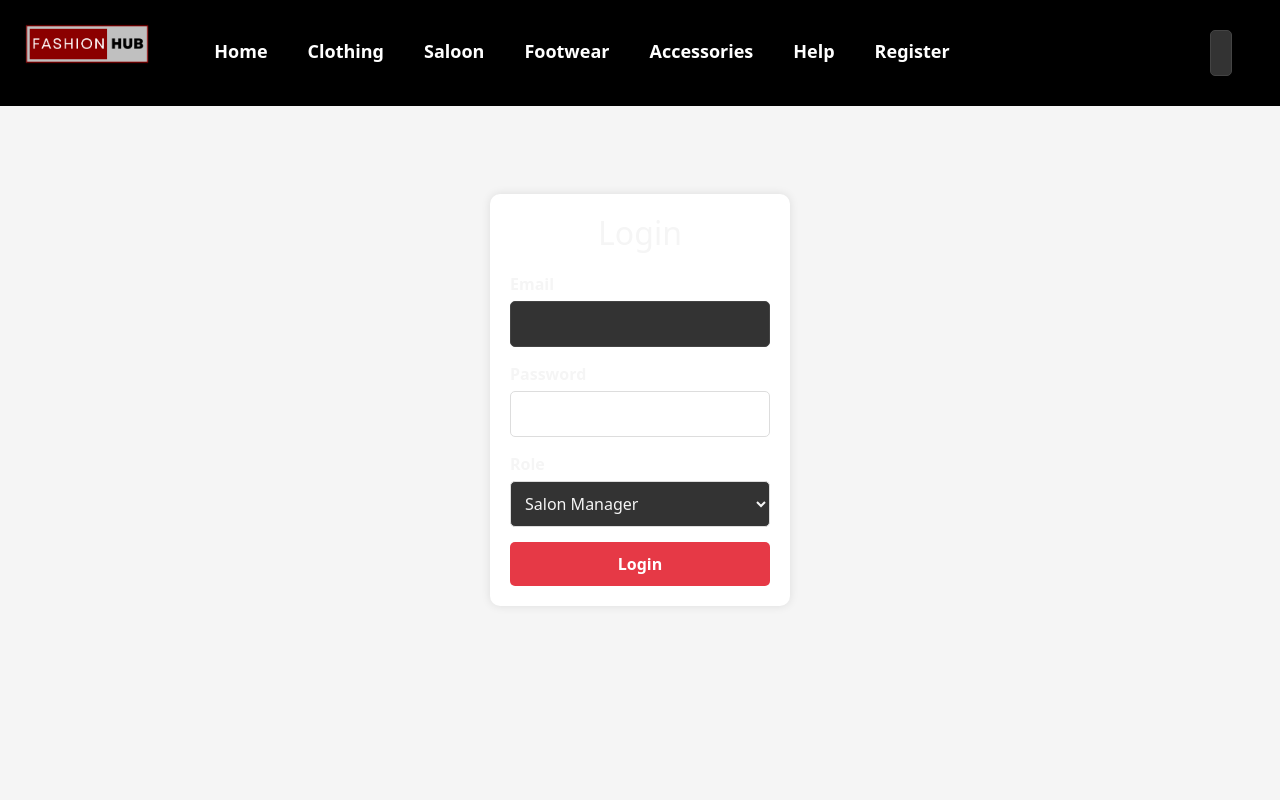
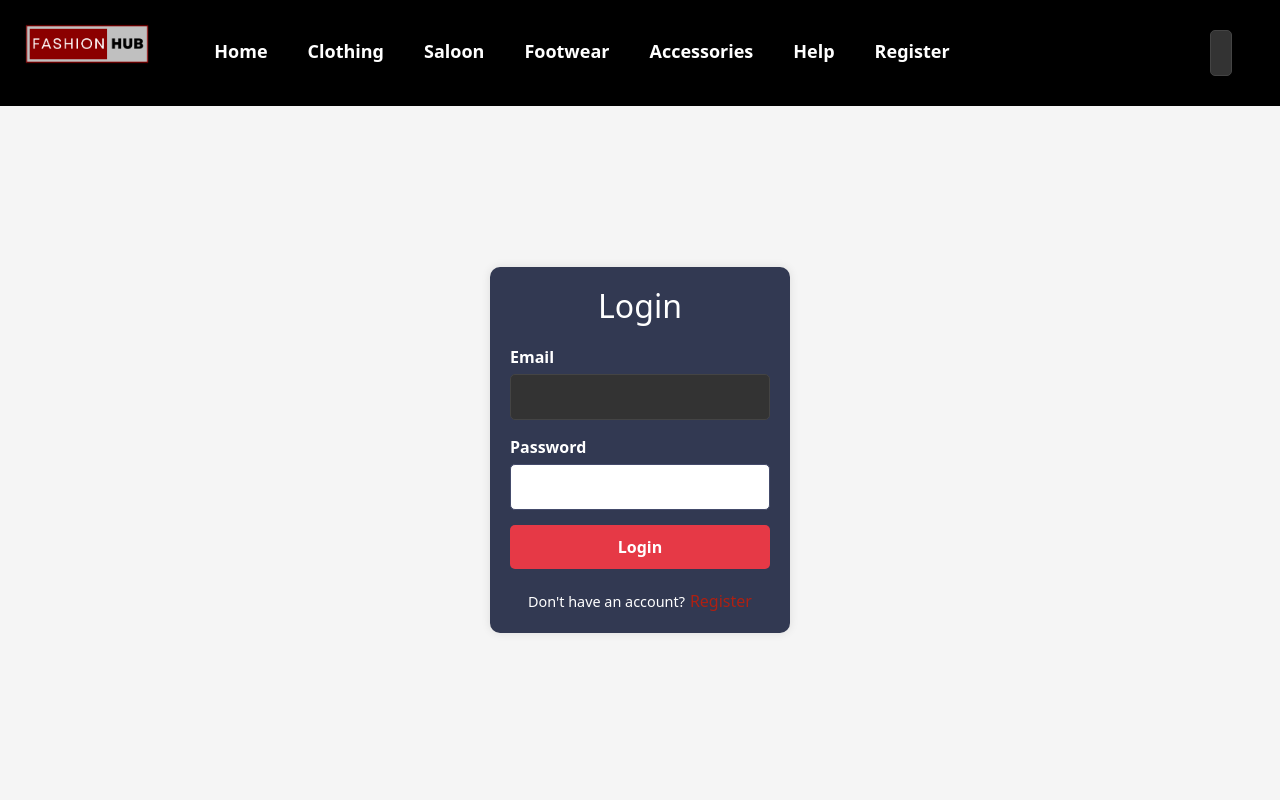
Before and after one commit to GehanFonseka/ITP_Project_FashionHub, a React (Create React App) app in the folder Frontend/: page /Login in a window 1280 px wide. Shown: the top 800 px of the page. Built offline with nearby package versions, Linux system fonts and the light colour scheme; the HTML template or start-up script is replaced by a standard one.

Commit message:
Don't change anything
adding login part

```diff
--- a/Frontend/src/App.js
+++ b/Frontend/src/App.js
@@ -26,7 +26,7 @@ function App() {
       <Routes>
 
         <Route path="/" element={<HeroSection />} />
-        <Route path="/login" element={<Login />} />
+        <Route path="/Login" element={<Login />} />
           <Route path="/register" element={<Register />} />
         <Route path="/salon" element={<><Sidebar /><Salonhome /></>} />
         <Route path="/ServiceList" element={<><Sidebar /><ServiceList /></>} />
--- a/Frontend/src/Components/home/HeroSection.js
+++ b/Frontend/src/Components/home/HeroSection.js
@@ -6,6 +6,7 @@ import salon from '../../assets/salon.jpg';
 
 const HeroSection = () => {
   return (
+    <div>
       <HeroContainer>
         <HeroItem>
           <HeroImage src={menImage} alt="Shop Men's Clothing" />
@@ -32,6 +33,9 @@ const HeroSection = () => {
           </HeroTextBox>
         </HeroItem>
       </HeroContainer>
+
+
+    </div>
   );
 };
 
@@ -39,44 +43,44 @@ export default HeroSection;
 
 const HeroContainer = styled.div`
   display: flex;
-  flex-wrap: wrap; /* Allow items to wrap to the next row */
+  flex-wrap: wrap;
   justify-content: space-between;
   align-items: center;
   margin-top: 100px;
   padding: 60px;
-  background-color: #e0f7fa; /* Light cyan background color for contrast */
+  background-color: #ffffff;
 `;
 
 const HeroItem = styled.div`
   position: relative;
-  width: ${(props) => (props.wide ? '100%' : '48%')}; /* Make salon image twice as wide */
-  margin-bottom: 60px; /* Add space between rows */
+  width: ${(props) => (props.wide ? '100%' : '48%')};
+  margin-bottom: 60px;
 `;
 
 const HeroImage = styled.img`
   width: 100%;
   border-radius: 10px;
-  filter: brightness(70%); /* Darken the image to make the text box more prominent */
+  filter: brightness(70%);
 `;
 
 const HeroTextBox = styled.div`
   position: absolute;
-  bottom: 0; /* Aligns the text box at the bottom */
+  bottom: 0;
   left: 0;
-  width: ${(props) => (props.wide ? '100%' : '100%')}; /* Make text box full width of the image */
+  width: ${(props) => (props.wide ? '100%' : '100%')};
   padding: 15px 20px;
-  background-color: rgba(0, 0, 0, 0.6); /* Semi-transparent black background */
+  background-color: rgba(0, 0, 0, 0.6);
   border-bottom-left-radius: 10px;
   border-bottom-right-radius: 10px;
-  color: #ffffff; /* White text color inside the box */
+  color: #ffffff;
   text-align: center;
-  box-sizing: border-box; /* Ensures padding doesn't affect the width */
+  box-sizing: border-box;
 `;
 
 const HeroHeading = styled.h2`
-  color: #e0f7fa; /* Bright cyan color for high visibility */
+  color: #e0f7fa;
   margin-bottom: 10px;
-  text-shadow: none; /* Removing text shadow to let the box do the work */
+  text-shadow: none;
 `;
 
 const ShopButton = styled.a`
@@ -84,10 +88,10 @@ const ShopButton = styled.a`
   margin-top: 10px;
   text-align: center;
   padding: 10px 20px;
-  background-color: #8b0000; /* Bright green button for strong contrast and visibility */
+  background-color: #8b0000;
   color: #ffffff;
   text-decoration: none;
   font-weight: bold;
   border-radius: 5px;
-  box-shadow: 2px 2px 5px rgba(0, 0, 0, 0.3); /* Adds a subtle shadow for depth */
+  box-shadow: 2px 2px 5px rgba(0, 0, 0, 0.3);
 `;
--- a/Frontend/src/Components/home/Login.js
+++ b/Frontend/src/Components/home/Login.js
@@ -1,23 +1,23 @@
 import React, { useState } from 'react';
-import { useNavigate } from 'react-router-dom';
+import { useNavigate, Link } from 'react-router-dom';
 import styled from 'styled-components';
 import authService from '../../Services/authService';
 
 const Login = () => {
   const [email, setEmail] = useState('');
   const [password, setPassword] = useState('');
-  const [role, setRole] = useState('salon manager');
   const navigate = useNavigate();
 
   const handleSubmit = async (e) => {
     e.preventDefault();
     try {
-      const response = await authService.login({ email, password, role });
+      const response = await authService.login({ email, password });
       if (response) {
-        navigate('/');
+        navigate('/home'); // Redirect to home page or dashboard upon successful login
       }
     } catch (error) {
       console.error('Failed to login', error);
+      alert('Login failed. Please check your credentials and try again.');
     }
   };
 
@@ -39,16 +39,11 @@ const Login = () => {
           onChange={(e) => setPassword(e.target.value)}
           required
         />
-        <Label>Role</Label>
-        <Select value={role} onChange={(e) => setRole(e.target.value)} required>
-          <option value="salon manager">Salon Manager</option>
-          <option value="review manager">Review Manager</option>
-          <option value="clothing manager">Clothing Manager</option>
-          <option value="order manager">Order Manager</option>
-          <option value="support manager">Support Manager</option>
-          <option value="finance manager">Finance Manager</option>
-        </Select>
         <Button type="submit">Login</Button>
+        <LinkContainer>
+          <LinkText>Don't have an account?</LinkText>
+          <StyledLink to="/register">Register</StyledLink>
+        </LinkContainer>
       </LoginForm>
     </LoginContainer>
   );
@@ -56,7 +51,9 @@ const Login = () => {
 
 export default Login;
 
+// Styled Components
 const LoginContainer = styled.div`
+  margin-top: 50px;
   display: flex;
   justify-content: center;
   align-items: center;
@@ -65,7 +62,7 @@ const LoginContainer = styled.div`
 `;
 
 const LoginForm = styled.form`
-  background-color: #fff;
+  background-color: #323952;
   padding: 20px;
   border-radius: 10px;
   box-shadow: 0px 0px 10px rgba(0, 0, 0, 0.1);
@@ -77,35 +74,52 @@ const LoginForm = styled.form`
 const Title = styled.h2`
   margin-bottom: 20px;
   text-align: center;
+  color: #ffffff;
 `;
 
 const Label = styled.label`
   margin-bottom: 5px;
+  color: #ffffff;
 `;
 
 const Input = styled.input`
   padding: 10px;
   margin-bottom: 15px;
   border-radius: 5px;
-  border: 1px solid #ddd;
-`;
-
-const Select = styled.select`
-  padding: 10px;
-  margin-bottom: 15px;
-  border-radius: 5px;
-  border: 1px solid #ddd;
+  border: 1px solid #444b6b;
+  background-color: #ffffff;
+  color: #000000;
 `;
 
 const Button = styled.button`
   padding: 10px;
-  background-color: #323952;
+  background-color: #444b6b;
   color: white;
   border: none;
   border-radius: 5px;
   cursor: pointer;
 
   &:hover {
-    background-color: #444b6b;
+    background-color: #555d7d;
   }
 `;
+
+const LinkContainer = styled.div`
+  margin-top: 20px;
+  text-align: center;
+`;
+
+const LinkText = styled.span`
+  font-size: 0.9rem;
+  color: #ffffff;
+`;
+
+const StyledLink = styled(Link)`
+  color: #ae2012;
+  text-decoration: none;
+  margin-left: 5px;
+
+  &:hover {
+    text-decoration: underline;
+  }
+`;
--- a/Frontend/src/Components/home/Register.js
+++ b/Frontend/src/Components/home/Register.js
@@ -1,5 +1,5 @@
 import React, { useState } from 'react';
-import { useNavigate } from 'react-router-dom';
+import { useNavigate, Link } from 'react-router-dom';
 import styled from 'styled-components';
 import authService from '../../Services/authService';
 
@@ -7,7 +7,7 @@ const Register = () => {
   const [name, setName] = useState('');
   const [email, setEmail] = useState('');
   const [password, setPassword] = useState('');
-  const [role, setRole] = useState('salon manager');
+  const [role, setRole] = useState('Customer');
   const navigate = useNavigate();
 
   const handleSubmit = async (e) => {
@@ -19,6 +19,7 @@ const Register = () => {
       }
     } catch (error) {
       console.error('Failed to register', error);
+      alert('Registration failed. Please try again.');
     }
   };
 
@@ -49,7 +50,6 @@ const Register = () => {
         />
         <Label>Role</Label>
         <Select value={role} onChange={(e) => setRole(e.target.value)} required>
-
           <option value="Customer">Customer</option>
           <option value="salon manager">Salon Manager</option>
           <option value="review manager">Review Manager</option>
@@ -59,6 +59,10 @@ const Register = () => {
           <option value="finance manager">Finance Manager</option>
         </Select>
         <Button type="submit">Register</Button>
+        <LinkContainer>
+          <LinkText>Already have an account?</LinkText>
+          <StyledLink to="/Login">Login</StyledLink>
+        </LinkContainer>
       </RegisterForm>
     </RegisterContainer>
   );
@@ -66,6 +70,7 @@ const Register = () => {
 
 export default Register;
 
+// Styled Components
 const RegisterContainer = styled.div`
   display: flex;
   justify-content: center;
@@ -125,3 +130,23 @@ const Button = styled.button`
     background-color: #555d7d;
   }
 `;
+
+const LinkContainer = styled.div`
+  margin-top: 20px;
+  text-align: center;
+`;
+
+const LinkText = styled.span`
+  font-size: 0.9rem;
+  color: #ffffff;
+`;
+
+const StyledLink = styled(Link)`
+  color: #ae2012;
+  text-decoration: none;
+  margin-left: 5px;
+
+  &:hover {
+    text-decoration: underline;
+  }
+`;
```
Also changed, not shown: Frontend/src/Components/salon/Salonhome.js (+108 -30 lines). Lines whose indentation alone changed are shown as unchanged.
